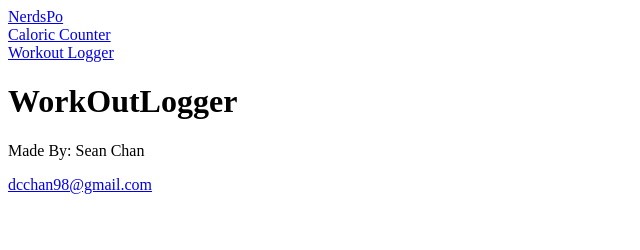
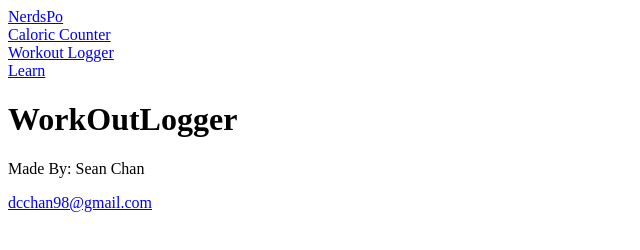
Before and after one commit to dcchan98/NerdsPo, a Gatsby site: page /WorkOutLogger in a window 1280 px wide. Shown: the whole page, without its empty margins (0-640 px from the left). Built offline with nearby package versions, Linux system fonts and the light colour scheme; Gatsby itself is replaced by a stand-in of ours.

Commit message:
Add learn page

```diff
--- a/src/components/Wrapper.js
+++ b/src/components/Wrapper.js
@@ -21,6 +21,11 @@ export default function Wrapper(props) {
         <Nav.Item>
           <Nav.Link href="/WorkOutLogger">Workout Logger</Nav.Link>
         </Nav.Item>
+
+
+        <Nav.Item>
+          <Nav.Link href="/Learn">Learn</Nav.Link>
+        </Nav.Item>
       </Nav>
 
       {props.children}
```
Also changed, not shown: src/pages/Learn.js (added, +12 -0 lines).
